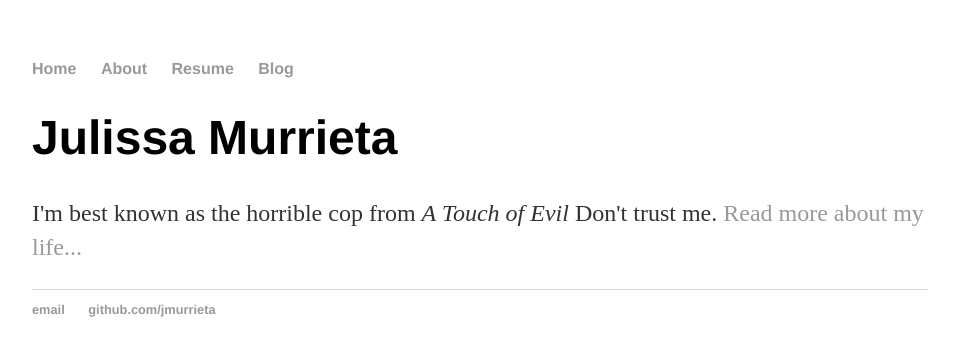
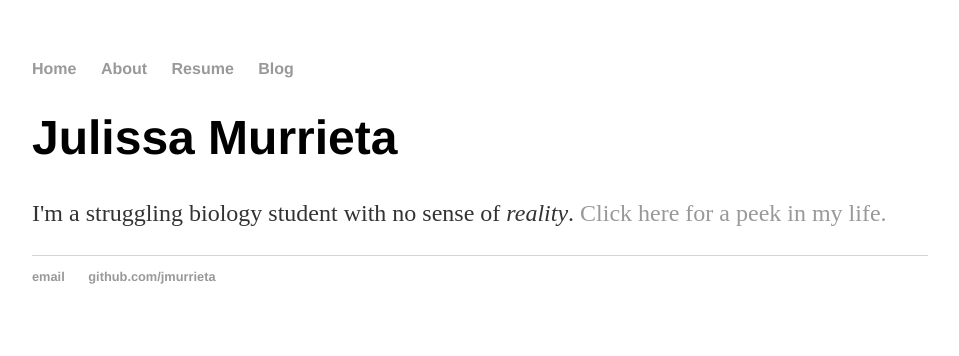
Before and after one commit to jmurrieta/jmurrieta.github.io, a Jekyll site: the page built from index.html, in a window 1280 px wide. Shown: the top 356 px of the page, without its empty margins (160-1119 px from the left). Built offline with Jekyll 4.4.1, drawn with Linux system fonts in a browser that asks for light colours.

Commit message:
Update index.html

```diff
--- a/index.html
+++ b/index.html
@@ -4,5 +4,5 @@ title: Julissa Murrieta
 ---
 <div class="blurb">
 	<h1>Julissa Murrieta</h1>
-	<p>I'm best known as the horrible cop from <em>A Touch of Evil</em> Don't trust me. <a href="/about">Read more about my life...</a></p>
+	<p>I'm a struggling biology student with no sense of <em>reality</em>. <a href="/about">Click here for a peek in my life.</a></p>
 </div><!-- /.blurb -->
```
